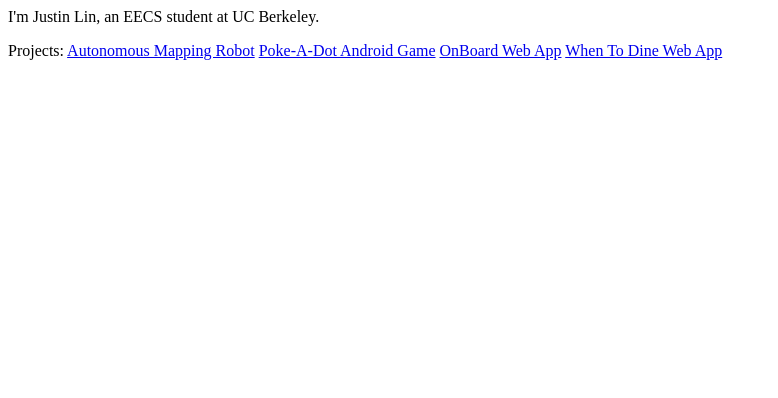
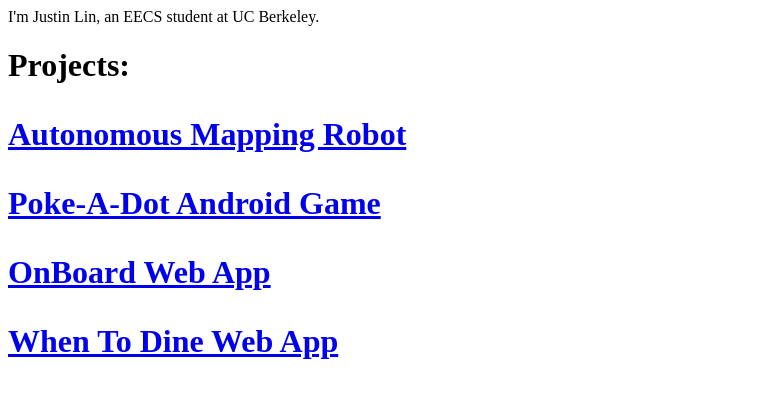
Before and after one commit to greenkee/greenkee.github.io, a plain HTML site: page index.html in a window 1280 px wide. Shown: the whole page, without its empty margins (0-778 px from the left). Drawn offline with Linux system fonts and the light colour scheme.

Commit message:
Better spacing

```diff
--- a/index.html
+++ b/index.html
@@ -2,12 +2,11 @@
     <p>
         I'm Justin Lin, an EECS student at UC Berkeley.
     </p>
-    <p>
+    <h1>
         Projects:
-        <a href="https://github.com/greenkee/MazeSolver">Autonomous Mapping Robot</a>
-        <a href="https://play.google.com/store/apps/details?id=com.greenkee.pokeADot">Poke-A-Dot Android Game</a>
-        <a href="https://devpost.com/software/on-board">OnBoard Web App</a>
-        <a href="https://github.com/greenkee/WhenToDine">When To Dine Web App</a>
-
-    </p>
+        <p><a href="https://github.com/greenkee/MazeSolver">Autonomous Mapping Robot</a></p>
+        <p><a href="https://play.google.com/store/apps/details?id=com.greenkee.pokeADot">Poke-A-Dot Android Game</a></p>
+        <p><a href="https://devpost.com/software/on-board">OnBoard Web App</a></p>
+        <p><a href="https://github.com/greenkee/WhenToDine">When To Dine Web App</a></p>
+    </h1>
 </body>
```
